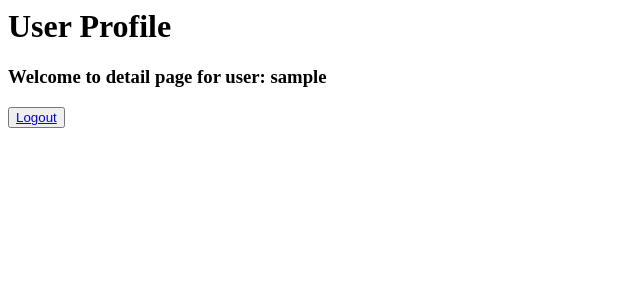
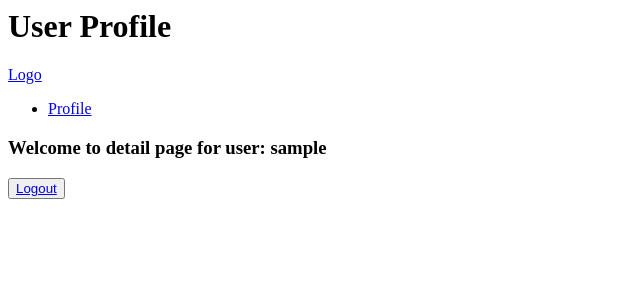
Before and after one commit to XanderRiga/spotify-stats, a Django app: page /statify/profile in a window 1280 px wide. Shown: the top 300 px of the page, without its empty margins (0-640 px from the left). Run offline with Django 3.2, Linux system fonts and the light colour scheme; the visitor is signed in with stand-in values (Sample User, id 1); some libraries are stand-ins or nearby versions.

Commit message:
added a navbar to base html

```diff
--- a/statify/templates/base.html
+++ b/statify/templates/base.html
@@ -7,7 +7,16 @@
 <head>
     <div class="container">
     {% block head %}{% endblock head %}
-    </div></head>
+    {% block navbar %}
+        <nav class="nav-wrapper">
+            <a href="#" class="brand-logo right">Logo</a>
+              <ul id="nav-mobile" class="left hide-on-med-and-down">
+                <li><a href="{% url 'statify:profile' %}">Profile</a></li>
+              </ul>
+        </nav>
+    {% endblock navbar %}
+    </div>
+</head>
 <body>
     <div class="container">
     {% block body %}{% endblock body %}
--- a/statify/views.py
+++ b/statify/views.py
@@ -1,10 +1,7 @@
 from django.http import Http404, HttpResponse
-from django.shortcuts import render, redirect
-
 import spotipy
 import spotipy.util as util
 from django.core.validators import URLValidator
-from django.core.exceptions import ValidationError
 from django.contrib.auth import login, authenticate, logout
 from .forms import SignUpForm
 from django.shortcuts import render, redirect
@@ -57,8 +54,6 @@ def login_user(request):
         return render(request, 'statify/loginform.html')
 
 
-
-
 def profile(request):
     if not request.user.is_authenticated:
         return redirect('statify:signup')
```
